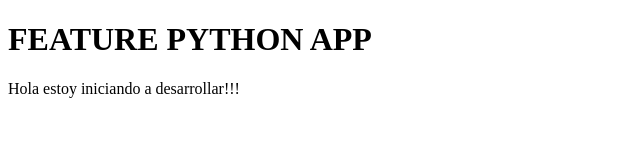
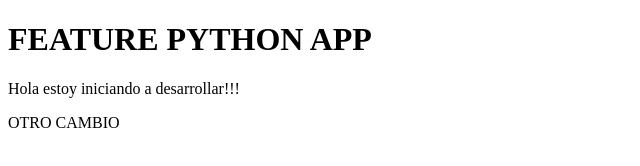
Before and after one commit to HX-MLuquez/py-app, a plain HTML site: page index.html in a window 1280 px wide. Shown: the whole page, without its empty margins (0-640 px from the left). Drawn offline with Linux system fonts and the light colour scheme.

Commit message:
subir el archivo index.html

```diff
--- a/index.html
+++ b/index.html
@@ -8,5 +8,6 @@
 <body>
     <h1>FEATURE PYTHON APP</h1>
     <p>Hola estoy iniciando a desarrollar!!!</p>
+    <p>OTRO CAMBIO</p>
 </body>
 </html>
```
